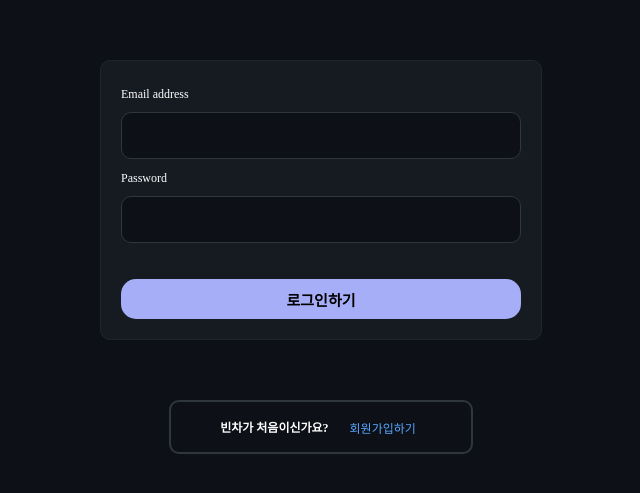
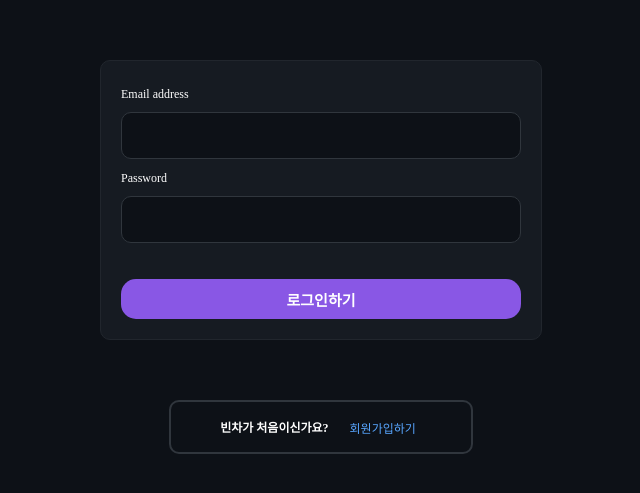
Before and after one commit to Empty-Car/Sunshine, a React (Create React App) app: page / in a window 1280 px wide. Shown: the part 103-596 px from the top of the page, without its empty margins (319-959 px from the left). Built offline with nearby package versions, Linux system fonts and the light colour scheme.

Commit message:
프라이머리 이제 진짜 안바꿀게요

```diff
--- a/src/component/Signup/styles.ts
+++ b/src/component/Signup/styles.ts
@@ -39,8 +39,8 @@ export const ActiveButton = styled.button`
   width: 400px;
   height: 35px;
   border: none;
-  background-color: #A6AEF8;
-  color: black;
+  background-color: #8957E5;
+  color: white;
   font-size: 12px;
   font-weight: bold;
   cursor: pointer;
--- a/src/container/Signin/styles.ts
+++ b/src/container/Signin/styles.ts
@@ -57,8 +57,8 @@ export const LoginButton = styled.button`
   width: 400px;
   height: 40px;
   border: none;
-  background-color: #A6AEF8;
-  color: black;
+  background-color: #8957E5;
+  color: white;
   font-size: 15px;
   font-weight: bold;
   cursor: pointer;
```
